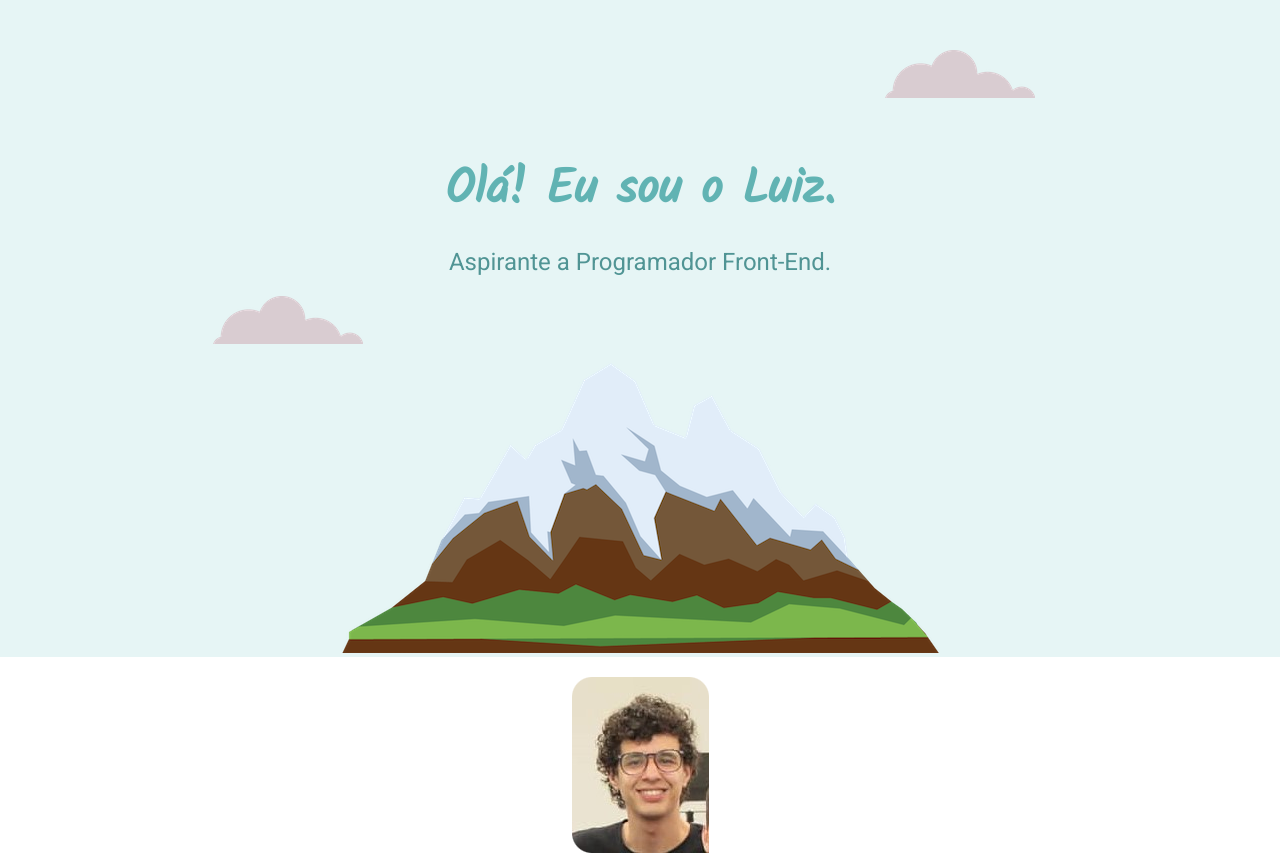
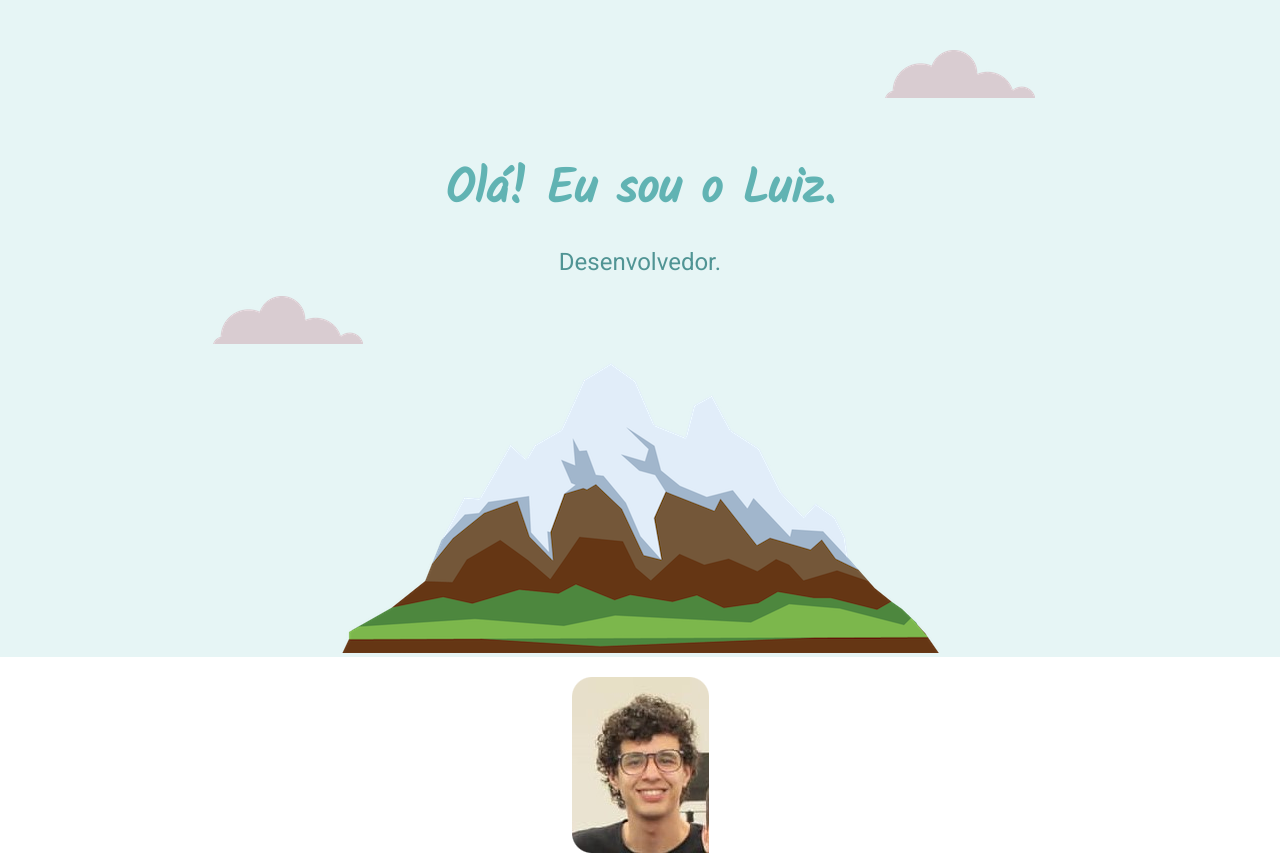
Before and after one commit to luizgustavoleite/portfolio, a plain HTML site: page index.html in a window 1280 px wide. Shown: the top 856 px of the page. Drawn offline with Linux system fonts and the light colour scheme.

Commit message:
Update index.html

```diff
--- a/index.html
+++ b/index.html
@@ -32,7 +32,7 @@
     <div class="top-container">
       <img class="top-cloud" src="images/cloud.png" alt="cloud-image" />
       <h1>Olá! Eu sou o Luiz.</h1>
-      <h2 class="subitittle">Aspirante a Programador Front-End.</h2>
+      <h2 class="subitittle">Desenvolvedor.</h2>
       <img class="bottom-cloud" src="images/cloud.png" alt="cloud-image" />
       <img class="mountain" src="images/mountain.png" alt="mountain-image" />
     </div>
```
